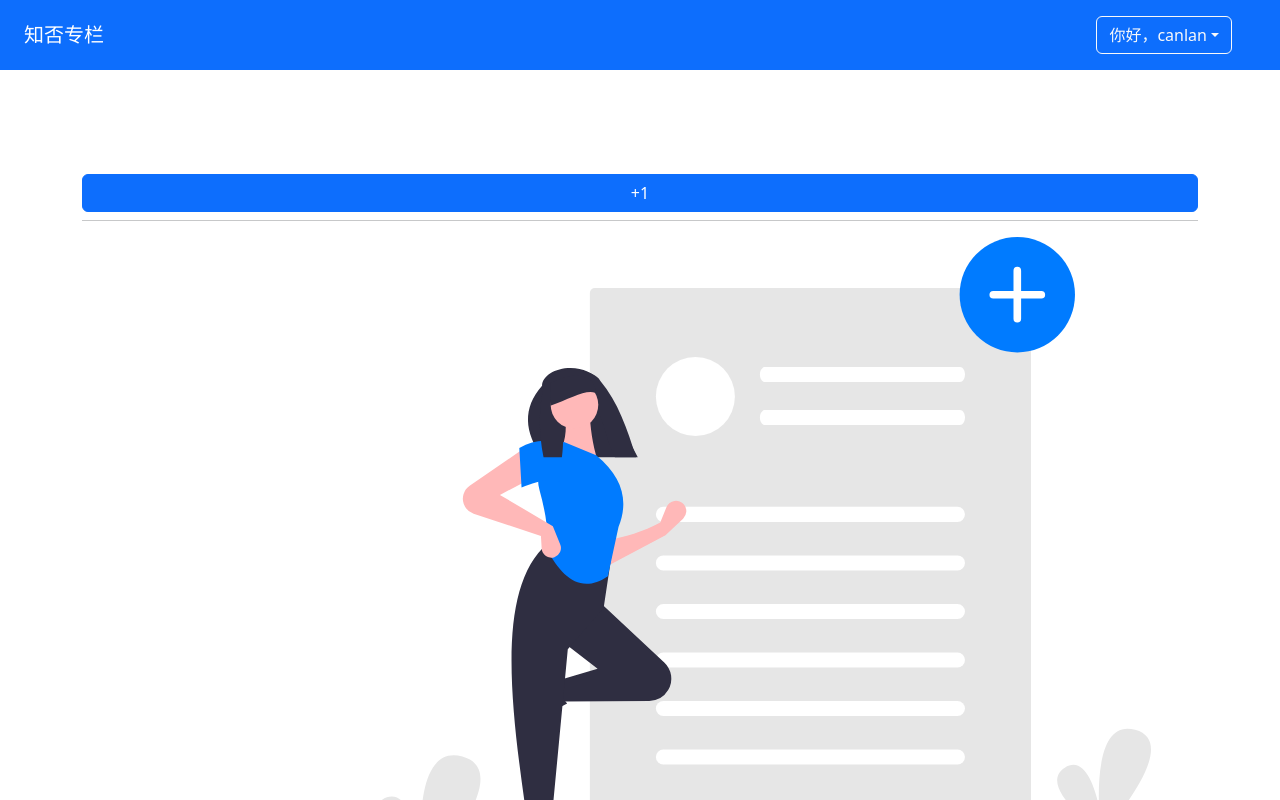
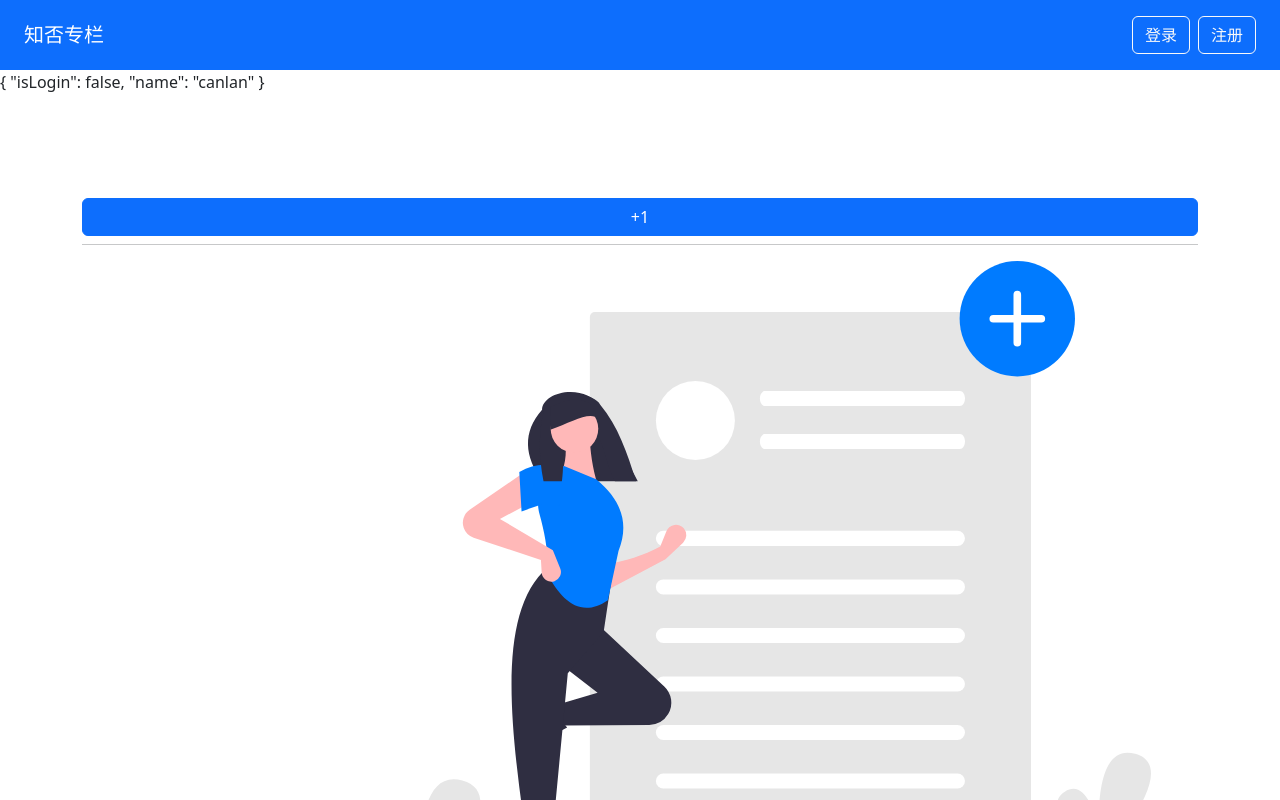
Before and after one commit to canlan527/vue3-zhifou, a Vue app: page / in a window 1280 px wide. Shown: the top 800 px of the page. Built offline with nearby package versions, Linux system fonts and the light colour scheme.

Commit message:
pinia登录功能基本实现

```diff
--- a/src/App.vue
+++ b/src/App.vue
@@ -1,40 +1,21 @@
 <template>
-  <GlobalHeader :user="userData" />
+  <GlobalHeader :user="user" />
+  {{ user }}
   <div class="container">
     <router-view />
   </div>
   <Footer />
 </template>
-<script lang="ts">
-import { defineComponent, reactive } from 'vue';
-import GlobalHeader, { type UserProps } from './components/GlobalHeader.vue';
+<script setup lang="ts">
+import { defineComponent, reactive, computed, watchEffect, ref } from 'vue';
+import GlobalHeader from './components/GlobalHeader.vue';
 import Home from '@/views/Home.vue';
 import Login from '@/views/Login.vue';
 import Footer from '@/components/Footer.vue';
+import { useUserStore, type UserProps } from '@/stores/user';
+import { storeToRefs } from 'pinia';
 
-const userData: UserProps = {
-  id: 1,
-  name: 'canlan',
-  isLogin: true
-}
+const userStore = useUserStore();
+const { user } = storeToRefs(userStore);
 
-export default defineComponent({
-  name: 'App',
-  components: {
-    GlobalHeader,
-    Home,
-    Login,
-    Footer,
-  },
-  setup() {
-
-
-    return {
-      userData,
-    }
-  }
-})
 </script>
-<style lang="">
-
-</style>
--- a/src/components/ValidateForm.vue
+++ b/src/components/ValidateForm.vue
@@ -43,7 +43,7 @@ export default defineComponent({
         // 执行清空操作
         // console.log('表单验证失败,  清空表单项')
         clearFuncArr.forEach(func => {
-          console.log(func)
+          // console.log(func)
           func()
         })
       }
--- a/src/components/ValidateInput.vue
+++ b/src/components/ValidateInput.vue
@@ -61,10 +61,8 @@ export default defineComponent({
           let val = inputRef.val
           switch (rule.type) {
             case 'required':
-              console.log('required')
               passed = val.trim() !== ''
               inputRef.message = rule.message
-              console.log(inputRef.message)
               break;
             case 'email':
               passed = emailReg.test(val)
--- /dev/null
+++ b/src/stores/user.ts
@@ -0,0 +1,38 @@
+import { defineStore } from "pinia"
+import type { ImageProps } from "./utils"
+import { ref } from "vue"
+
+export interface UserDataProps {
+  nickName?: string
+  _id?: string
+  column?: string
+  email?: string
+  avatar?: ImageProps
+  description?: string
+}
+
+export interface UserProps {
+  // token: string
+  isLogin: boolean
+  // data: null | UserDataProps
+  name: string
+}
+
+export const useUserStore = defineStore('user', () => {
+  // const token = ref(localStorage.getItem('token') || '')
+  // const isLogin = ref(false)
+  // const name = ref('canlan')
+  // const data = ref<null | UserDataProps>(null)
+  const user = ref<UserProps>({
+    isLogin: false,
+    name: 'canlan'
+  })
+
+  return {
+    // token,
+    // isLogin,
+    // name,
+    // data
+    user,
+  }
+})
```
Also changed, not shown: src/components/GlobalHeader.vue (+10 -7 lines).
